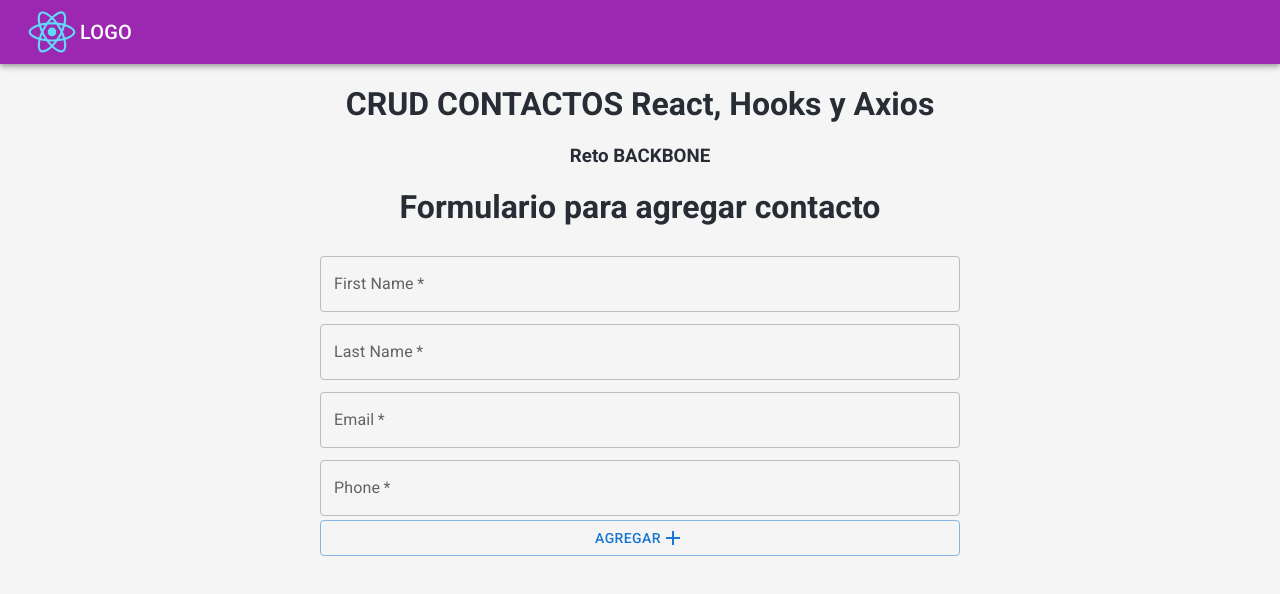
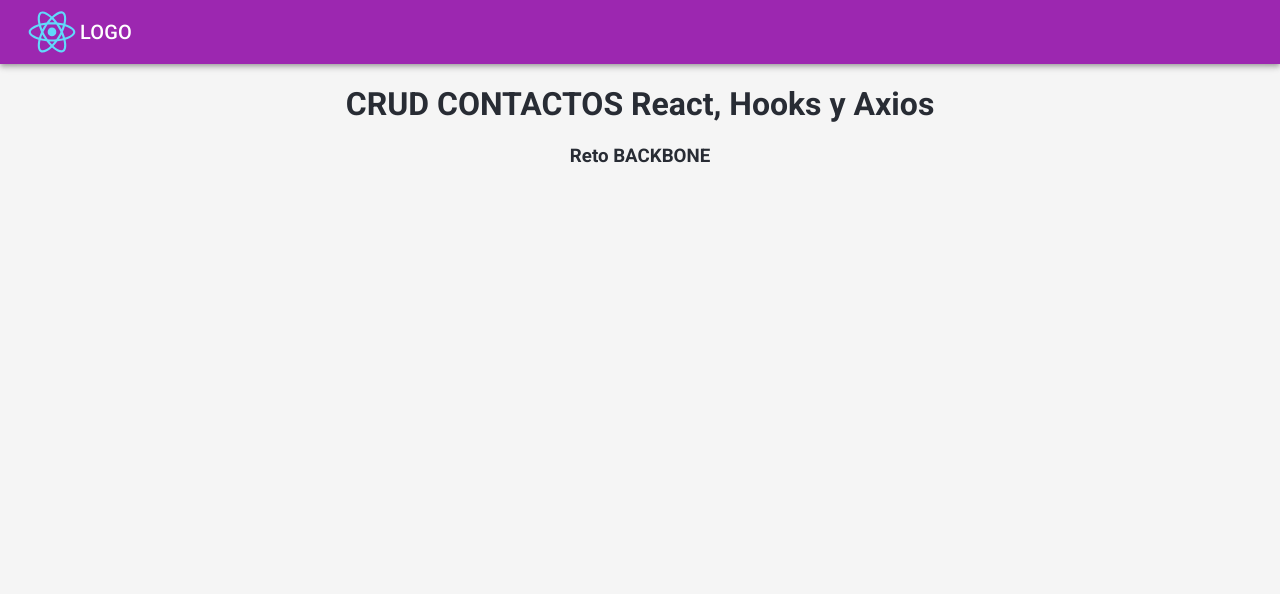
Before and after one commit to Lexyfeer/reto-backbone, a React (Create React App) app: page /contacts/create in a window 1280 px wide. Shown: the top 594 px of the page. Built offline with nearby package versions, Linux system fonts and the light colour scheme; the HTML template or start-up script is replaced by a standard one.

Commit message:
Fixed the mixed Link from material to Link from react router dom

```diff
--- a/src/App.tsx
+++ b/src/App.tsx
@@ -14,7 +14,7 @@ function App() {
       <h1>CRUD CONTACTOS React, Hooks y Axios</h1>
       <h3>Reto BACKBONE</h3>
 
-      <Router basename={process.env.PUBLIC_URL}>
+      <Router>
         <AllRoutes />
       </Router>
 
--- a/src/Routes.tsx
+++ b/src/Routes.tsx
@@ -8,8 +8,8 @@ const AllRoutes = () => {
   return (
     <Routes>
       <Route path="/reto-backbone" element={<Read />} />
-      <Route path={`/${ROUTES_NAME.CONTACTS}/${ROUTES_NAME.CREATE}`} element={<Contact />} />
-      <Route path={`/${ROUTES_NAME.CONTACTS}/:id/${ROUTES_NAME.UPDATE}`} element={<Contact />} />
+      <Route path={`/reto-backbone/${ROUTES_NAME.CONTACTS}/${ROUTES_NAME.CREATE}`} element={<Contact />} />
+      <Route path={`/reto-backbone/${ROUTES_NAME.CONTACTS}/:id/${ROUTES_NAME.UPDATE}`} element={<Contact />} />
     </Routes>
   )
 }
--- a/src/components/ContactComponent/Contact.tsx
+++ b/src/components/ContactComponent/Contact.tsx
@@ -40,13 +40,13 @@ const Contact = ({ }) => {
     if (idContact) {
       await axios.put('https://bkbnchallenge.herokuapp.com/contacts/' + idContact, { firstName, lastName, email, phone })
         .then(() => {
-          history('/')
+          history('/reto-backbone')
         })
     }
     else {
       await axios.post('https://bkbnchallenge.herokuapp.com/contacts', { firstName, lastName, email, phone })
         .then(() => {
-          history('/')
+          history('/reto-backbone')
         })
         .catch((error) => {
           console.log(error)
--- a/src/components/ContactComponent/Read.tsx
+++ b/src/components/ContactComponent/Read.tsx
@@ -10,7 +10,6 @@ import Paper from '@mui/material/Paper';
 import TablePagination from '@mui/material/TablePagination';
 import Tooltip from '@mui/material/Tooltip';
 import IconButton from '@mui/material/IconButton';
-import Link from '@mui/material/Link';
 import Button from '@mui/material/Button';
 import EditIcon from '@mui/icons-material/Edit';
 import AddIcon from '@mui/icons-material/Add';
@@ -75,11 +74,9 @@ const Read = () => {
     <>
       <h1>Lista de contactos</h1>
       <div className='addBtn'>
-        <Link href={`/${ROUTES_NAME.CONTACTS}/${ROUTES_NAME.CREATE}`} underline='none'>
-          <Button variant="contained" endIcon={<AddIcon fontSize='large' />}>
-            Add
-          </Button>
-        </Link>
+        <Button variant="contained" endIcon={<AddIcon fontSize='large' />} onClick={() => history(`/reto-backbone/${ROUTES_NAME.CONTACTS}/${ROUTES_NAME.CREATE}`)}>
+          Add
+        </Button>
       </div>
 
       <Paper sx={{ width: '100%', overflow: 'hidden' }}>
@@ -108,7 +105,7 @@ const Read = () => {
                       <TableCell>{row.phone}</TableCell>
                       <TableCell>
                         <Tooltip title="Update contact">
-                          <IconButton color="primary" aria-label="Update" onClick={() => history(`/${ROUTES_NAME.CONTACTS}/${row.id}/${ROUTES_NAME.UPDATE}`)}> <EditIcon />
+                          <IconButton color="primary" aria-label="Update" onClick={() => history(`/reto-backbone/${ROUTES_NAME.CONTACTS}/${row.id}/${ROUTES_NAME.UPDATE}`)}> <EditIcon />
                           </IconButton>
                         </Tooltip>
                       </TableCell>
```
